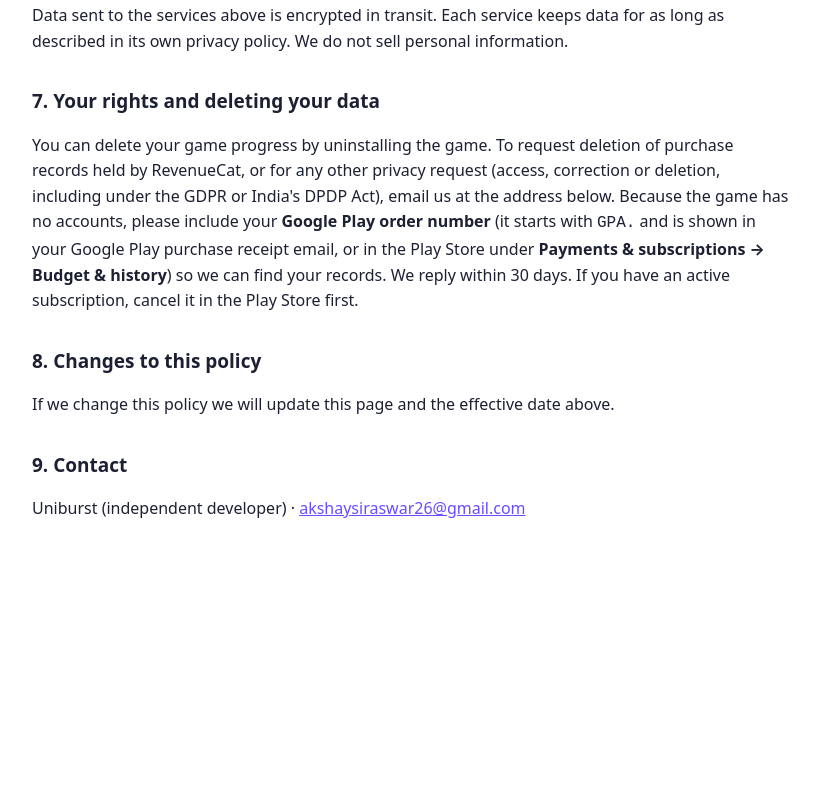
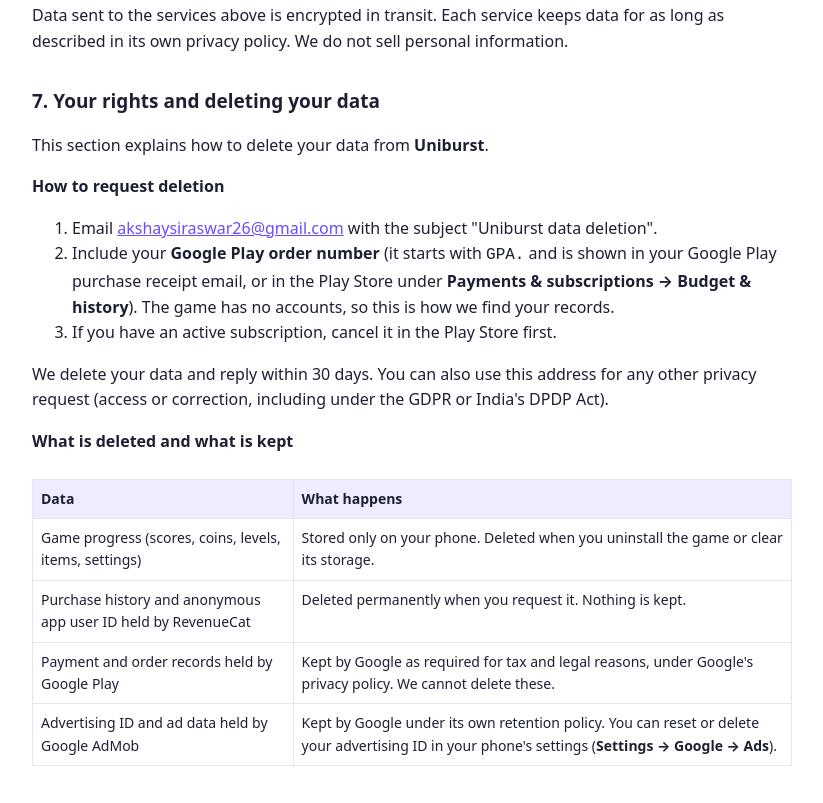
Before and after one commit to DSAkshay26/uniburst, a plain HTML site: page privacy.html in a window 1280 px wide. Shown: the part 1495-2298 px from the top of the page, without its empty margins (228-1051 px from the left). Before the commit the page ends 2097 px from the top, so only its background shows below. Drawn offline with Linux system fonts and the light colour scheme.

Commit message:
Privacy policy: deletion steps and what is deleted or kept

```diff
--- a/privacy.html
+++ b/privacy.html
@@ -57,7 +57,22 @@
 <p>Data sent to the services above is encrypted in transit. Each service keeps data for as long as described in its own privacy policy. We do not sell personal information.</p>
 
 <h2 id="delete-data">7. Your rights and deleting your data</h2>
-<p>You can delete your game progress by uninstalling the game. To request deletion of purchase records held by RevenueCat, or for any other privacy request (access, correction or deletion, including under the GDPR or India's DPDP Act), email us at the address below. Because the game has no accounts, please include your <b>Google Play order number</b> (it starts with <code>GPA.</code> and is shown in your Google Play purchase receipt email, or in the Play Store under <b>Payments &amp; subscriptions → Budget &amp; history</b>) so we can find your records. We reply within 30 days. If you have an active subscription, cancel it in the Play Store first.</p>
+<p>This section explains how to delete your data from <b>Uniburst</b>.</p>
+<p><b>How to request deletion</b></p>
+<ol>
+  <li>Email <a href="mailto:akshaysiraswar26@gmail.com">akshaysiraswar26@gmail.com</a> with the subject "Uniburst data deletion".</li>
+  <li>Include your <b>Google Play order number</b> (it starts with <code>GPA.</code> and is shown in your Google Play purchase receipt email, or in the Play Store under <b>Payments &amp; subscriptions → Budget &amp; history</b>). The game has no accounts, so this is how we find your records.</li>
+  <li>If you have an active subscription, cancel it in the Play Store first.</li>
+</ol>
+<p>We delete your data and reply within 30 days. You can also use this address for any other privacy request (access or correction, including under the GDPR or India's DPDP Act).</p>
+<p><b>What is deleted and what is kept</b></p>
+<div class="wrap"><table>
+  <tr><th>Data</th><th>What happens</th></tr>
+  <tr><td>Game progress (scores, coins, levels, items, settings)</td><td>Stored only on your phone. Deleted when you uninstall the game or clear its storage.</td></tr>
+  <tr><td>Purchase history and anonymous app user ID held by RevenueCat</td><td>Deleted permanently when you request it. Nothing is kept.</td></tr>
+  <tr><td>Payment and order records held by Google Play</td><td>Kept by Google as required for tax and legal reasons, under Google's privacy policy. We cannot delete these.</td></tr>
+  <tr><td>Advertising ID and ad data held by Google AdMob</td><td>Kept by Google under its own retention policy. You can reset or delete your advertising ID in your phone's settings (<b>Settings → Google → Ads</b>).</td></tr>
+</table></div>
 
 <h2>8. Changes to this policy</h2>
 <p>If we change this policy we will update this page and the effective date above.</p>
```
